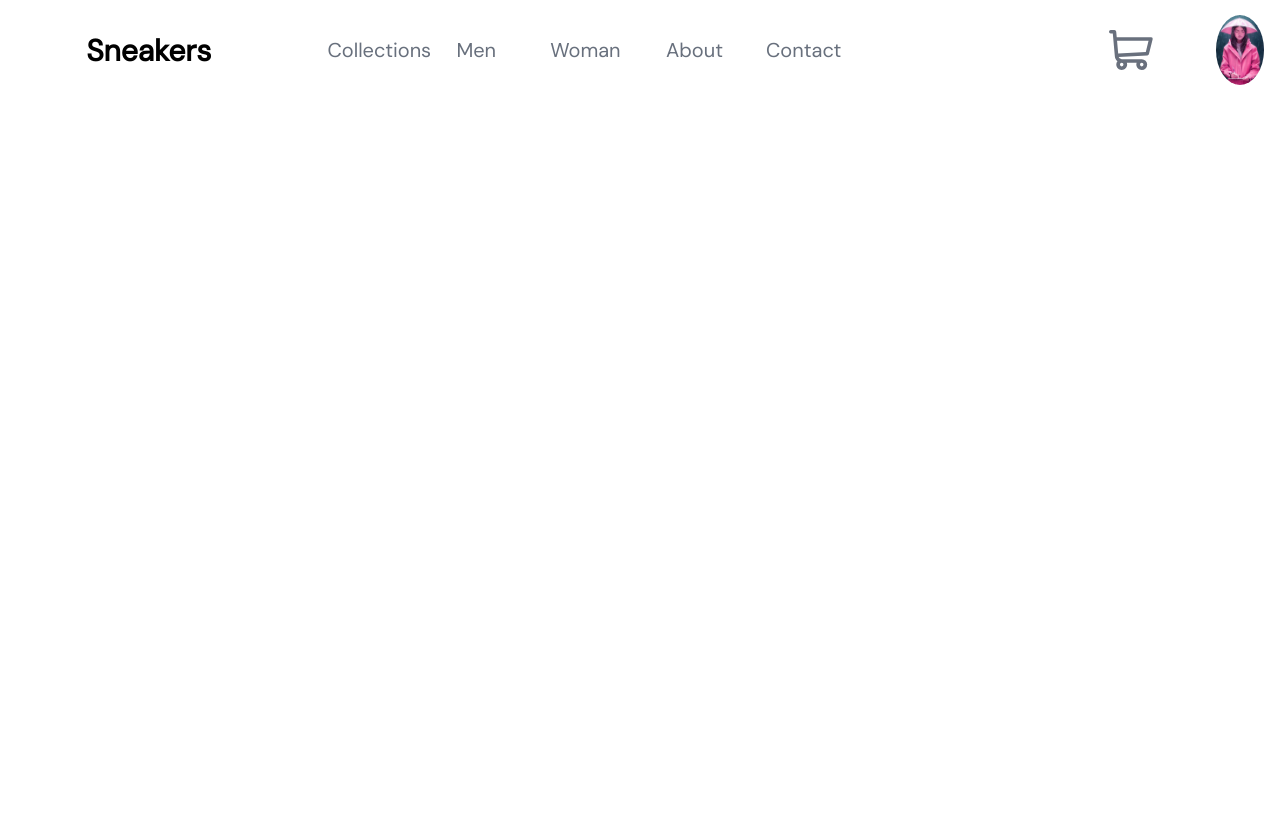
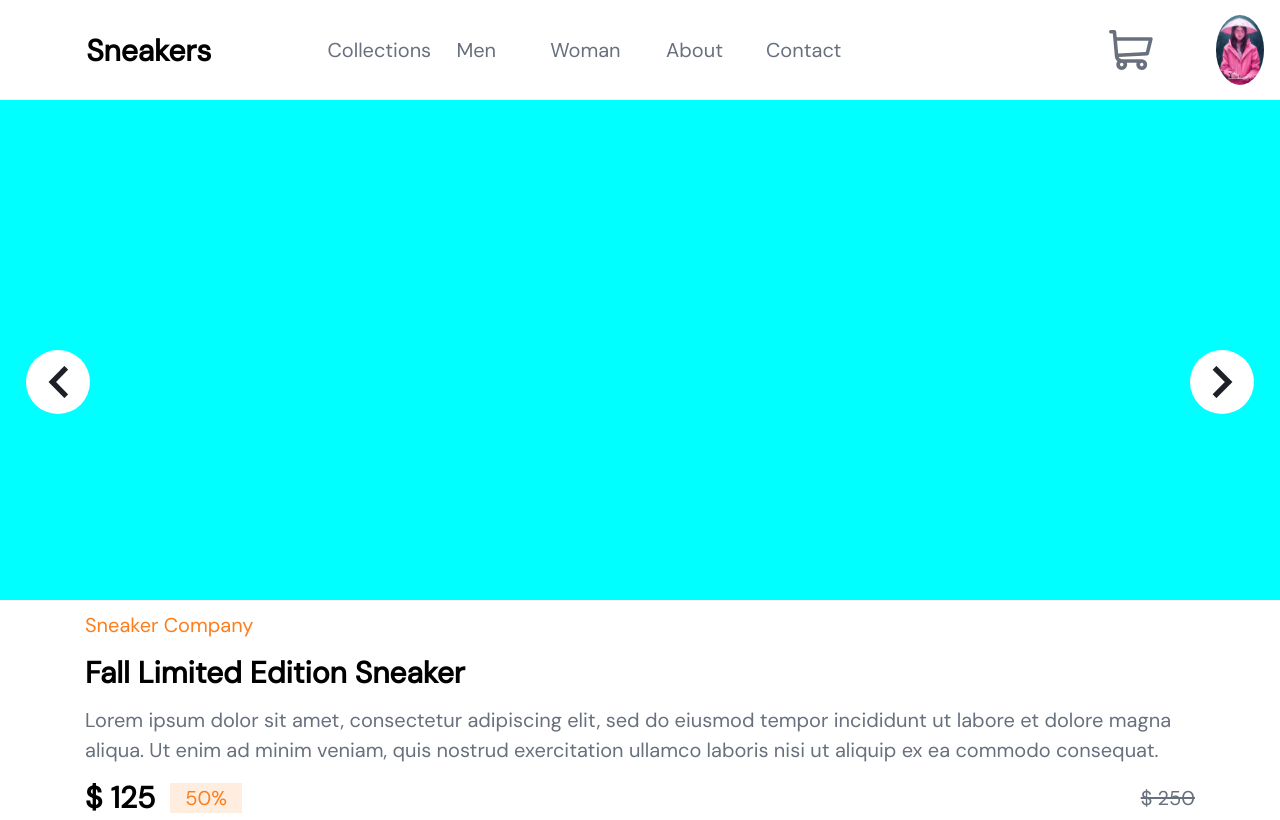
Before and after one commit to TSchm82/FEM-E-commerce-product-page, an Angular app: page / in a window 1280 px wide. Built offline with nearby package versions, Linux system fonts and the light colour scheme.

Commit message:
buttons positioned

```diff
--- a/css/styles.css
+++ b/css/styles.css
@@ -79,8 +79,76 @@ button :hover {
   opacity: 0.7;
 }
 
-.collapse-btn {
-  margin: 30px;
+.item-box {
+  width: 100%;
+  position: relative;
+  background-color: aqua;
+  height: 500px;
+}
+
+.item-img {
+  width: 100%;
+  height: auto;
+}
+
+.caroussel-box {
+  background-color: hsl(0deg, 0%, 100%);
+  border-radius: 50%;
+  position: absolute;
+  width: 5vw;
+  height: 5vw;
+  top: 50%;
+  overflow: visible;
+  margin: 0;
+  padding: 0;
+  display: flex;
+}
+
+.caroussel-box.left {
+  left: 2vw;
+}
+
+.caroussel-box.right {
+  right: 2vw;
+}
+
+.navigation-img {
+  width: 50%;
+  height: 50%;
+  object-fit: contain;
+  margin: auto;
+}
+
+.item-name {
+  color: hsl(0deg, 0%, 0%);
+  font-size: 30px;
+  font-weight: 700;
+}
+
+.item-header {
+  color: hsl(26deg, 100%, 55%);
+}
+
+.item-info {
+  color: hsl(219deg, 9%, 45%);
+}
+
+.price {
+  color: hsl(0deg, 0%, 0%);
+  font-size: 30px;
+  font-weight: 700;
+}
+
+.discount {
+  background-color: hsl(25deg, 100%, 94%);
+  color: hsl(26deg, 100%, 55%);
+  margin: auto;
+}
+
+.regular {
+  color: hsl(219deg, 9%, 45%);
+  margin: auto;
+  text-decoration: line-through;
 }
 
 * {
--- a/src/app/app.component.html
+++ b/src/app/app.component.html
@@ -13,3 +13,4 @@
 
 <!--Navbar-->
 <components-navbar></components-navbar>
+<component-item></component-item>
--- /dev/null
+++ b/src/components/item/item.component.html
@@ -0,0 +1,36 @@
+<div class="item-box">
+    <!-- <img class="item-img" src="../../assets/images/image-product-1.jpg"> -->
+
+    <button class="caroussel-box left"><img class="navigation-img" src="../../assets/images/icon-previous.svg"></button>
+
+    <button class="caroussel-box right"><img class="navigation-img" src="../../assets/images/icon-next.svg"></button>
+</div>
+
+
+<!-- <div class="row">
+    <div class="col-1">
+        <button class="my-auto"><img src="../../assets/images/icon-previous.svg"></button>
+    </div>
+    <div class="col-10">
+        <img class="item-img" src="../../assets/images/image-product-1.jpg">
+    </div>
+    <div class="col-1">
+        <button class="my-auto"><img src="../../assets/images/icon-next.svg"></button>
+    </div>
+</div> -->
+
+<div class="container">
+    <div class="item-header my-2">Sneaker Company</div>
+    <div class="item-name mb-2">Fall Limited Edition Sneaker</div>
+    <div class="item-info">Lorem ipsum dolor sit amet, consectetur adipiscing elit, sed do eiusmod tempor incididunt ut
+        labore et dolore magna
+        aliqua. Ut enim ad minim veniam, quis nostrud exercitation ullamco laboris nisi ut aliquip ex ea commodo
+        consequat.</div>
+
+    <div class="d-flex row mt-2 ">
+        <div class="col-auto price">$ 125</div>
+        <div class="col-auto discount">50%</div>
+        <div class="col"></div>
+        <div class="col-auto regular">$ 250</div>
+    </div>
+</div>
--- /dev/null
+++ b/src/components/item/item.component.ts
@@ -0,0 +1,14 @@
+import { Component, OnInit } from '@angular/core';
+
+@Component({
+  selector: 'component-item',
+  templateUrl: './item.component.html'
+})
+export class ItemComponent implements OnInit {
+
+  constructor() { }
+
+  ngOnInit(): void {
+  }
+
+}
--- a/src/components/mobile-menu/mobile-menu.component.html
+++ b/src/components/mobile-menu/mobile-menu.component.html
@@ -1,7 +1,12 @@
 <ng-container *ngIf=" isMenuExtended ">
-    <div class="row mobile-menu ">
+    <div class="row mobile-menu">
         <div class="col-8 main">
-            <button class="collapse-btn" (click)=" collapse() "><img src="../../assets/images/icon-close.svg"></button>
+            <button class="m-5" (click)=" collapse() "><img src="../../assets/images/icon-close.svg"></button>
+            <div class="ms-5 mt-5">Collections</div>
+            <div class="ms-5 mt-5">Men</div>
+            <div class="ms-5 mt-5">Woman</div>
+            <div class="ms-5 mt-5">About</div>
+            <div class="ms-5 mt-5">Contact</div>
         </div>
         <div class="col transparent"></div>
     </div>
--- a/src/components/mobile-menu/mobile-menu.component.ts
+++ b/src/components/mobile-menu/mobile-menu.component.ts
@@ -1,8 +1,20 @@
+import { animate, style, transition, trigger } from '@angular/animations';
 import { Component, EventEmitter, Input, OnInit, Output } from '@angular/core';
 
 @Component({
   selector: 'component-mobile-menu',
-  templateUrl: './mobile-menu.component.html'
+  templateUrl: './mobile-menu.component.html',
+  animations: [
+    trigger('fadeInOut', [
+      transition(':enter', [   // :enter is alias to 'void => *'
+        style({ opacity: 0 }),
+        animate(500, style({ opacity: 1 }))
+      ]),
+      transition(':leave', [   // :leave is alias to '* => void'
+        animate(500, style({ opacity: 0 }))
+      ])
+    ])
+  ]
 })
 export class MobileMenuComponent implements OnInit {
 
--- /dev/null
+++ b/src/styles/partials/_item.scss
@@ -0,0 +1,75 @@
+@import "colors";
+
+@mixin highligthed {
+    color: $--neutral-black;
+    font-size: 30px;
+    font-weight: 700;
+}
+
+.item-box {
+    width: 100%;
+    position: relative;
+    background-color: aqua;
+    height: 500px;
+}
+
+.item-img {
+    width: 100%;
+    height: auto;
+}
+
+.caroussel-box {
+    background-color: $--neutral-white;
+    border-radius: 50%;
+    position: absolute;
+    width: 5vw;
+    height: 5vw;
+    top: 50%;
+    overflow: visible;
+    margin: 0;
+    padding: 0;
+    display: flex;
+}
+
+.caroussel-box.left {
+    left: 2vw;
+}
+
+.caroussel-box.right {
+    right: 2vw;
+}
+
+.navigation-img {
+    width: 50%;
+    height: 50%;
+    object-fit: contain;
+    margin: auto;
+}
+
+.item-name {
+    @include highligthed;
+}
+
+.item-header {
+    color: $--primary-orange;
+}
+
+.item-info {
+    color: $--neutral-dark-grayish-blue;
+}
+
+.price {
+    @include highligthed;
+}
+
+.discount {
+    background-color: $--primary-pale-orange;
+    color: $--primary-orange;
+    margin: auto;
+}
+
+.regular {
+    color: $--neutral-dark-grayish-blue;
+    margin: auto;
+    text-decoration: line-through;
+}
--- a/src/styles/partials/_mobile-menu.scss
+++ b/src/styles/partials/_mobile-menu.scss
@@ -17,7 +17,3 @@
     background-color: $--neutral-black;
     opacity: 0.7;
 }
-
-.collapse-btn {
-    margin: 30px;
-}
--- a/src/styles/styles.scss
+++ b/src/styles/styles.scss
@@ -1,8 +1,8 @@
 /* You can add global styles to this file, and also import other style files */
 @import "./partials/button";
-@import "./partials/container";
 @import "./partials/navbar";
 @import "./partials/mobile-menu";
+@import "./partials/item";
 
 * {
     box-sizing: border-box;
```
Also changed, not shown: src/components/components.module.ts (+5 -2 lines), src/styles/partials/_container.scss (deleted).
